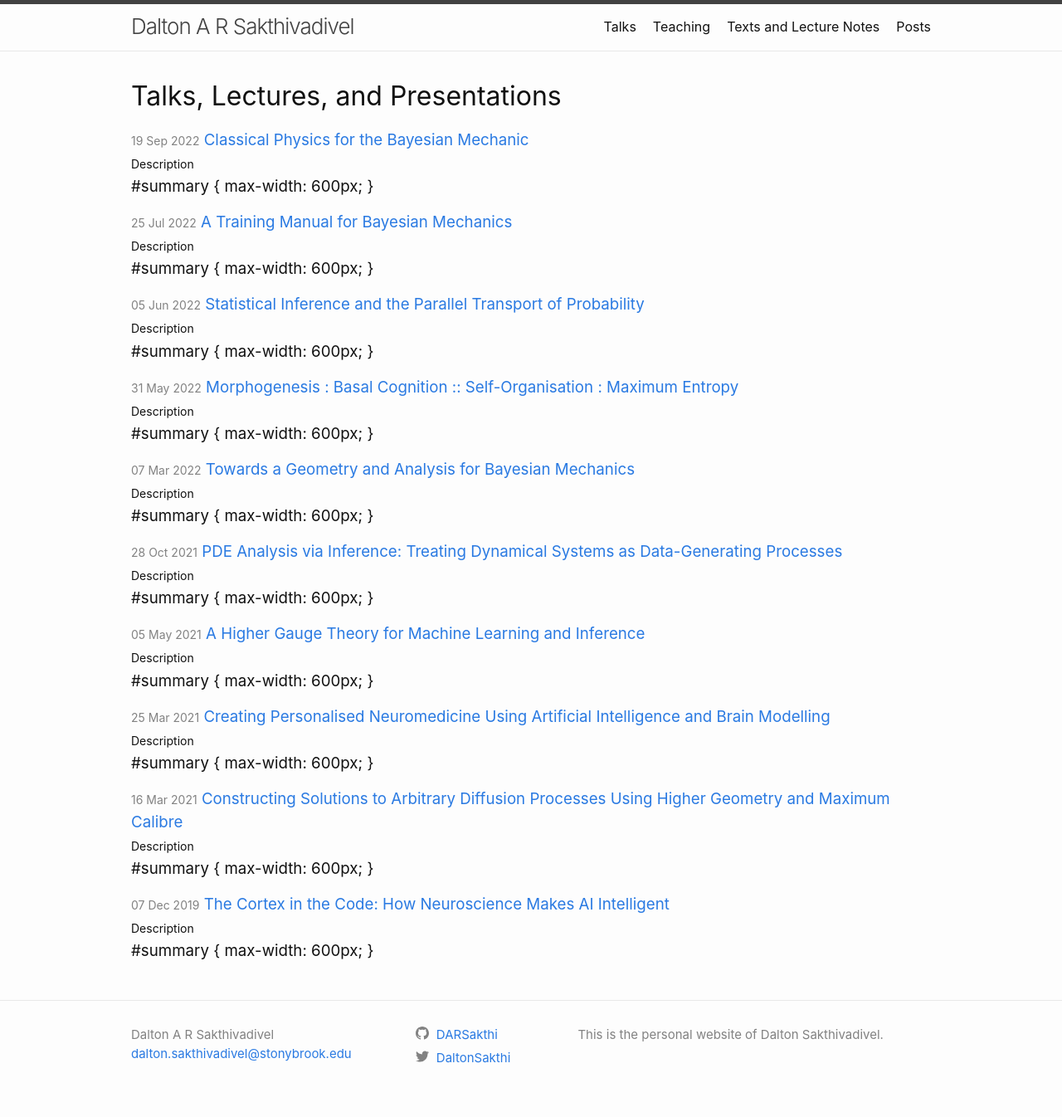
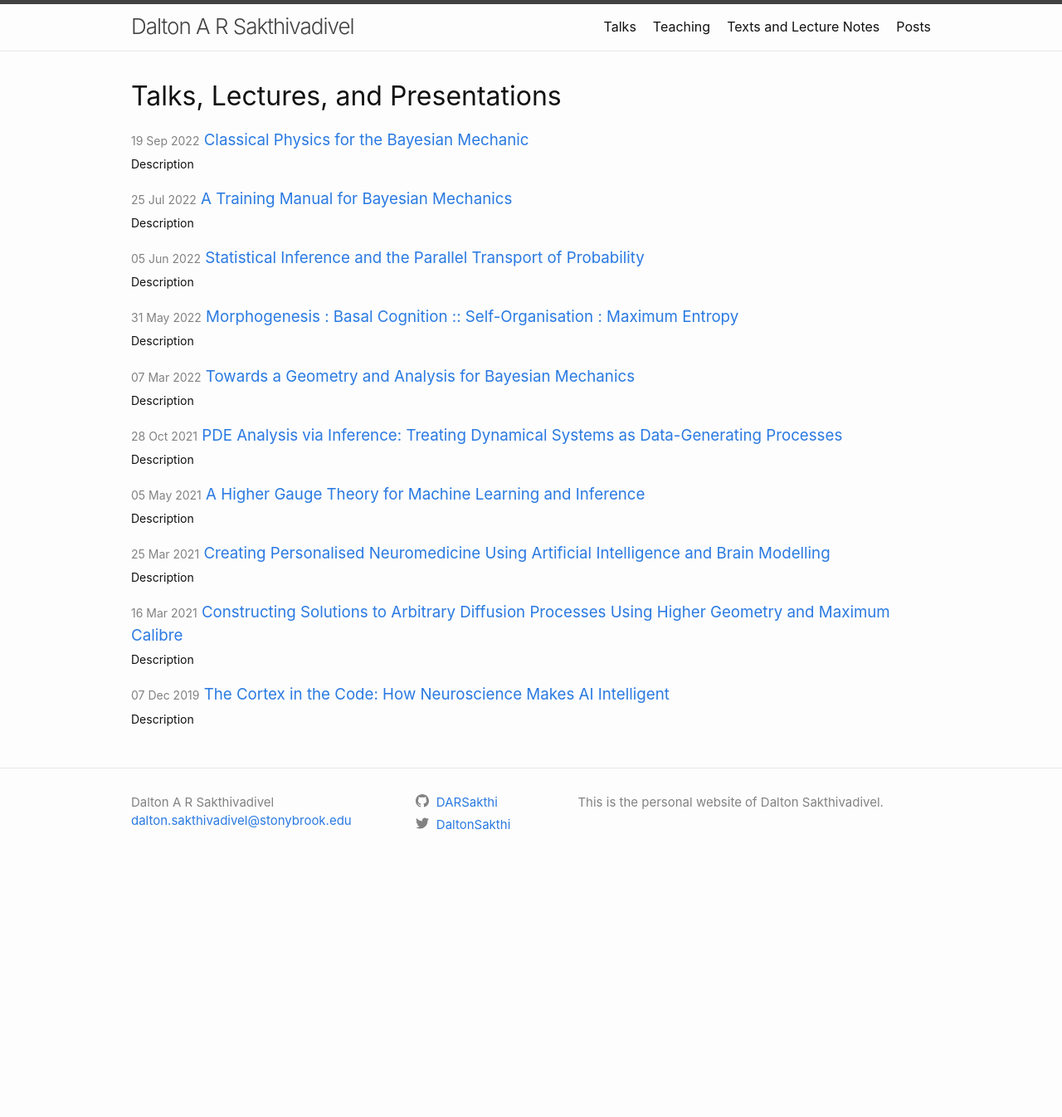
Before and after one commit to DARSakthi/DARSakthi.github.io, a Jekyll site: the page built from talks.html, in a window 1280 px wide. Shown: the whole page at 83% size. Built offline with Jekyll 4.4.1, drawn with Linux system fonts in a browser that asks for light colours; after the commit the page ends 1066 px from its top, so only the background shows below that.

Commit message:
Syntax error II

```diff
--- a/talks.html
+++ b/talks.html
@@ -21,13 +21,11 @@ author_profile: true
 
           <html>
             <div id="summary"><span style="font-size:0.75em;">Description</span></div>
-
-            #summary {
-            max-width: 600px;
-            }
-
             <div id="detail"><span style="font-size:0.75em;">{{ talk.content | truncatewords: 50 }}</span></div>
             <style type="text/css">
+              #summary {
+              max-width: 600px;
+              }
               #summary:hover + #detail, #detail:hover {
               display: block;
               width: 600px;
```
